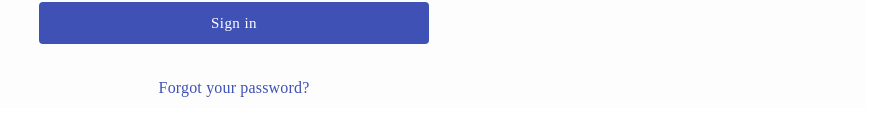
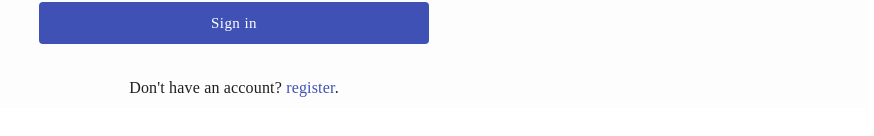
Before and after one commit to medaharrat/bookhouse, a React (Create React App) app: page /login in a window 1280 px wide. Shown: the part 410-546 px from the top of the page, without its empty margins (406-1280 px from the left). Built offline with nearby package versions, Linux system fonts and the light colour scheme; no server answers.

Commit message:
Slight change

```diff
--- a/src/pages/Auth/Login/index.js
+++ b/src/pages/Auth/Login/index.js
@@ -90,7 +90,7 @@ const Login = () => {
                 </Grid>
                 <Grid item sm={12}>
                     <Typography variant="body2" className={clsx(classes.subtitle, classes.center)}>
-                        <Link href="#">Forgot your password?</Link>
+                        Don't have an account? <Link href="/register">register</Link>.
                     </Typography>
                 </Grid>
             </Grid>
```
